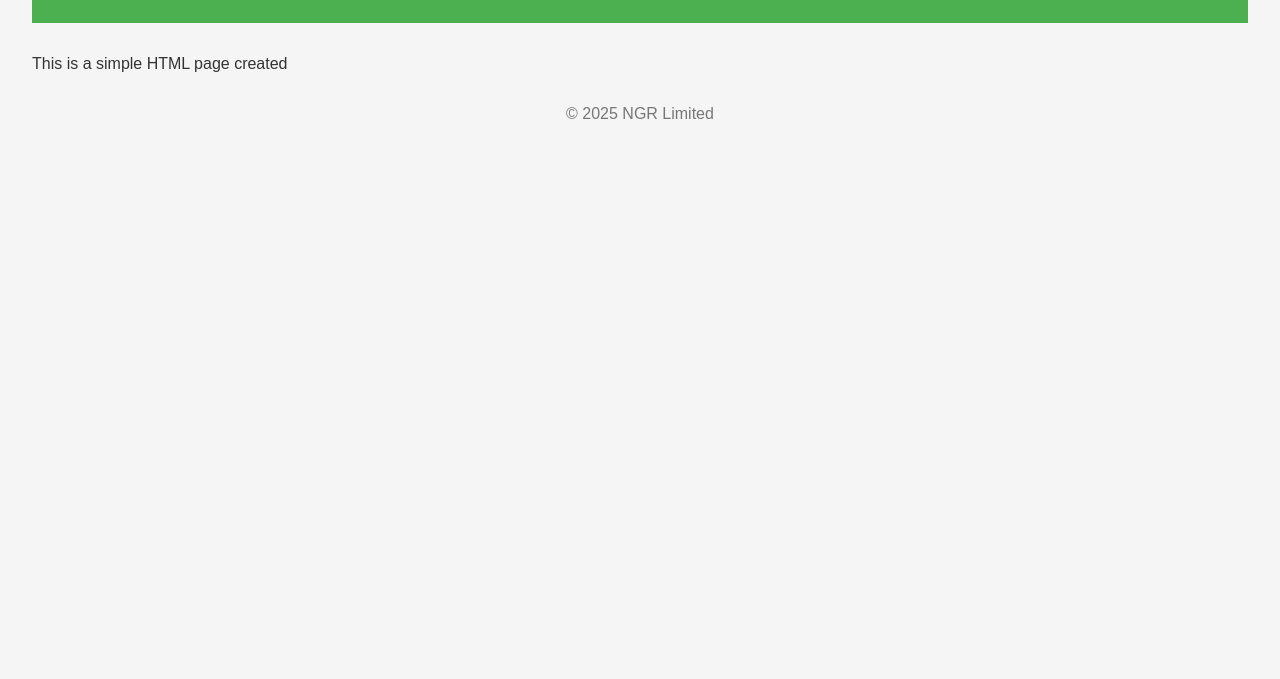
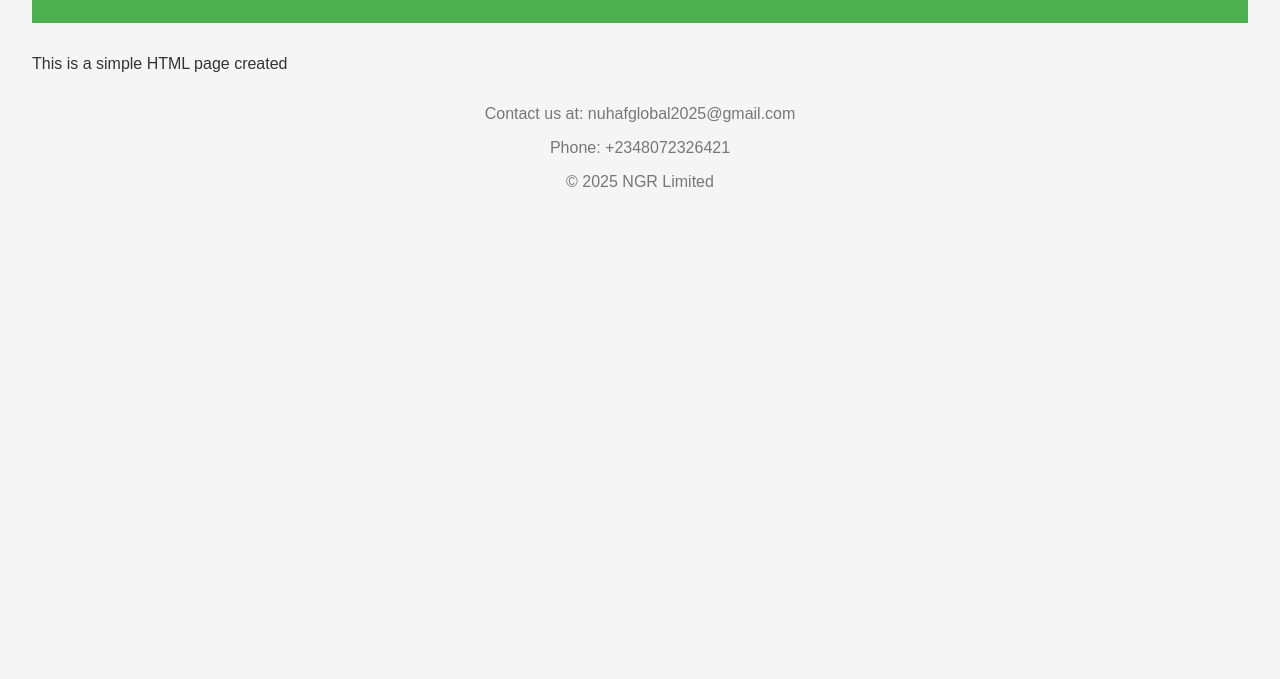
Before and after one commit to Alnuhutecspace/Mini-Project_Git_Version_Control_Basics, a plain HTML site: page index.html in a window 1280 px wide. Shown: the part 121-800 px from the top of the page. Drawn offline with Linux system fonts and the light colour scheme.

Commit message:
add contact information

```diff
--- a/index.html
+++ b/index.html
@@ -35,6 +35,8 @@
         <p>This is a simple HTML page created</p>
     </main>
     <footer>
+	<p>Contact us at: nuhafglobal2025@gmail.com</p>
+        <p>Phone: +2348072326421</p>
         <p>&copy; 2025 NGR Limited</p>
     </footer>
 </body>
```
